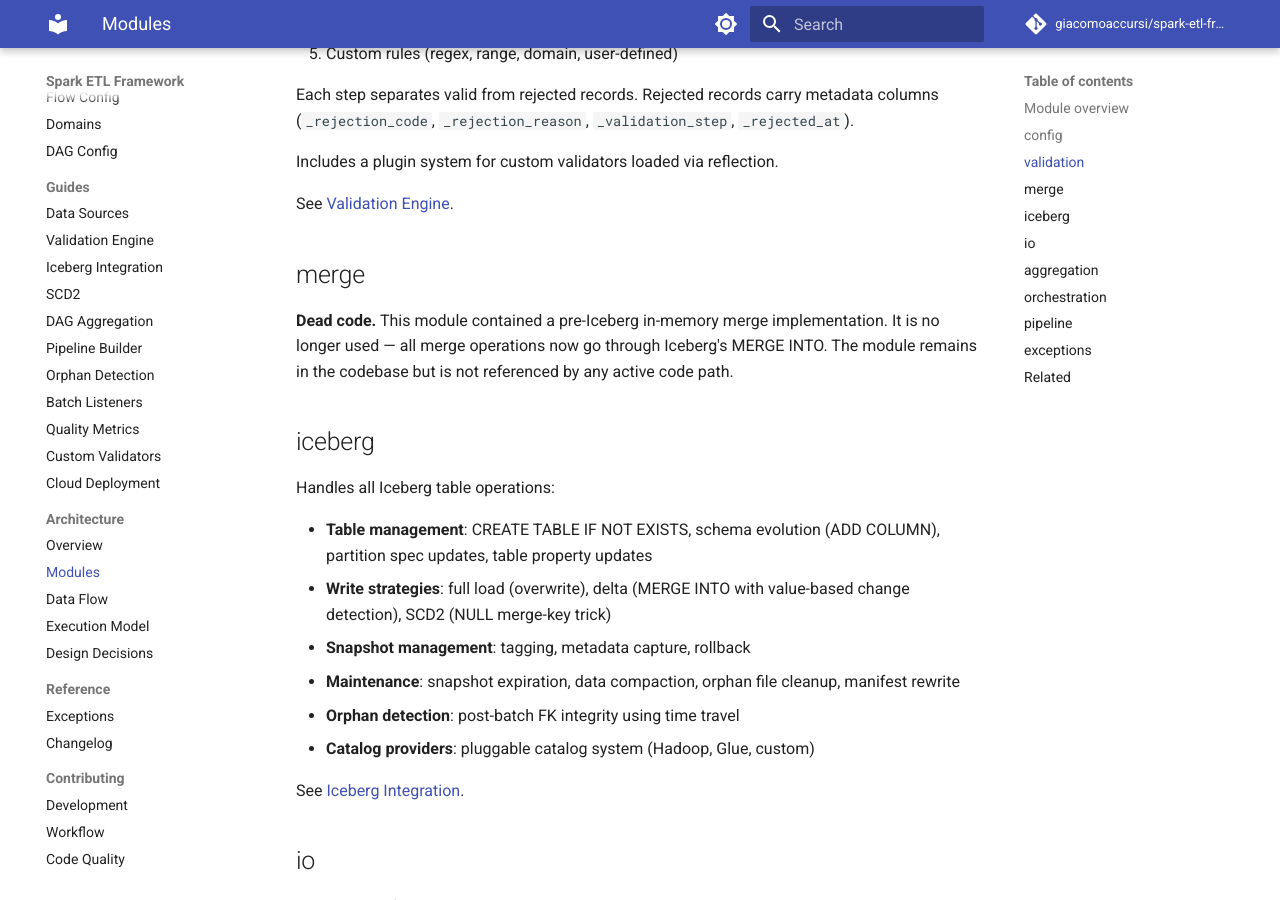
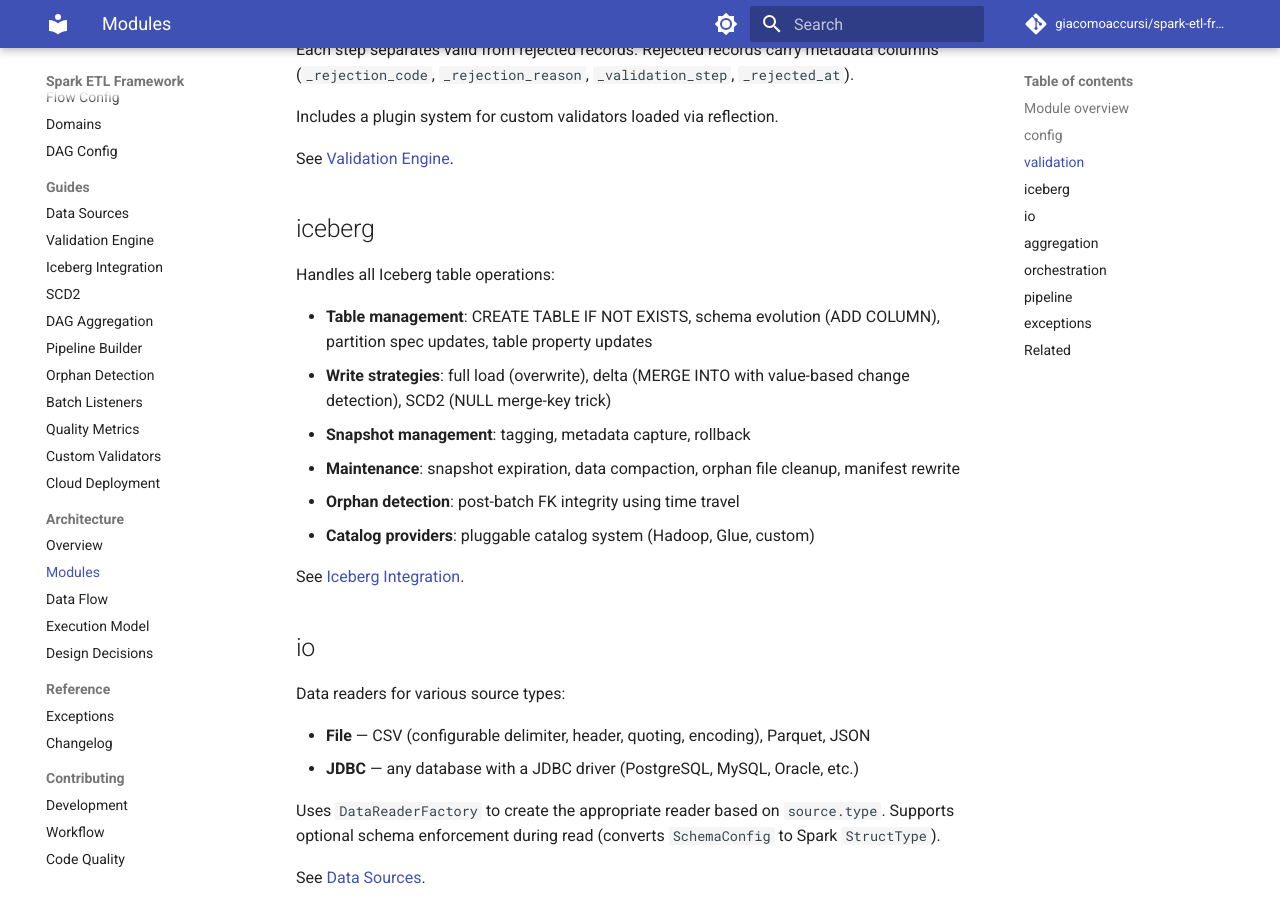
Before and after one commit to giacomoaccursi/Floe, an MkDocs documentation site: the page built from site-docs/architecture/modules.md, in a window 1280 px wide and 900 px high, scrolled down 1328 px. Built offline with MkDocs 1.6.1 and Material for MkDocs 9.7.7, drawn with Linux system fonts in a browser that asks for light colours; comment, search, counter and statistics services are not loaded; some of the changed text lies outside the part shown.

Commit message:
chore: remove dead merge module references from docs

```diff
--- a/site-docs/architecture/modules.md
+++ b/site-docs/architecture/modules.md
@@ -8,7 +8,6 @@ Detailed responsibilities of each module in the framework.
 |--------|---------------|
 | `config` | YAML config loading & validation |
 | `validation` | Validation engine (schema, not-null, PK, FK, custom rules) |
-| `merge` | *(dead code)* Pre-Iceberg in-memory merge — no longer used |
 | `iceberg` | Iceberg table writes (full/delta/SCD2) |
 | `io` | Data readers: file (CSV, Parquet, JSON), JDBC |
 | `aggregation` | DAG execution for layered joins and aggregations |
@@ -43,10 +42,6 @@ Each step separates valid from rejected records. Rejected records carry metadata
 Includes a plugin system for custom validators loaded via reflection.
 
 See [Validation Engine](../guides/validation.md).
-
-## merge
-
-**Dead code.** This module contained a pre-Iceberg in-memory merge implementation. It is no longer used — all merge operations now go through Iceberg's MERGE INTO. The module remains in the codebase but is not referenced by any active code path.
 
 ## iceberg
 
```
Also changed, not shown: site-docs/contributing/development.md (+0 -1 lines).
